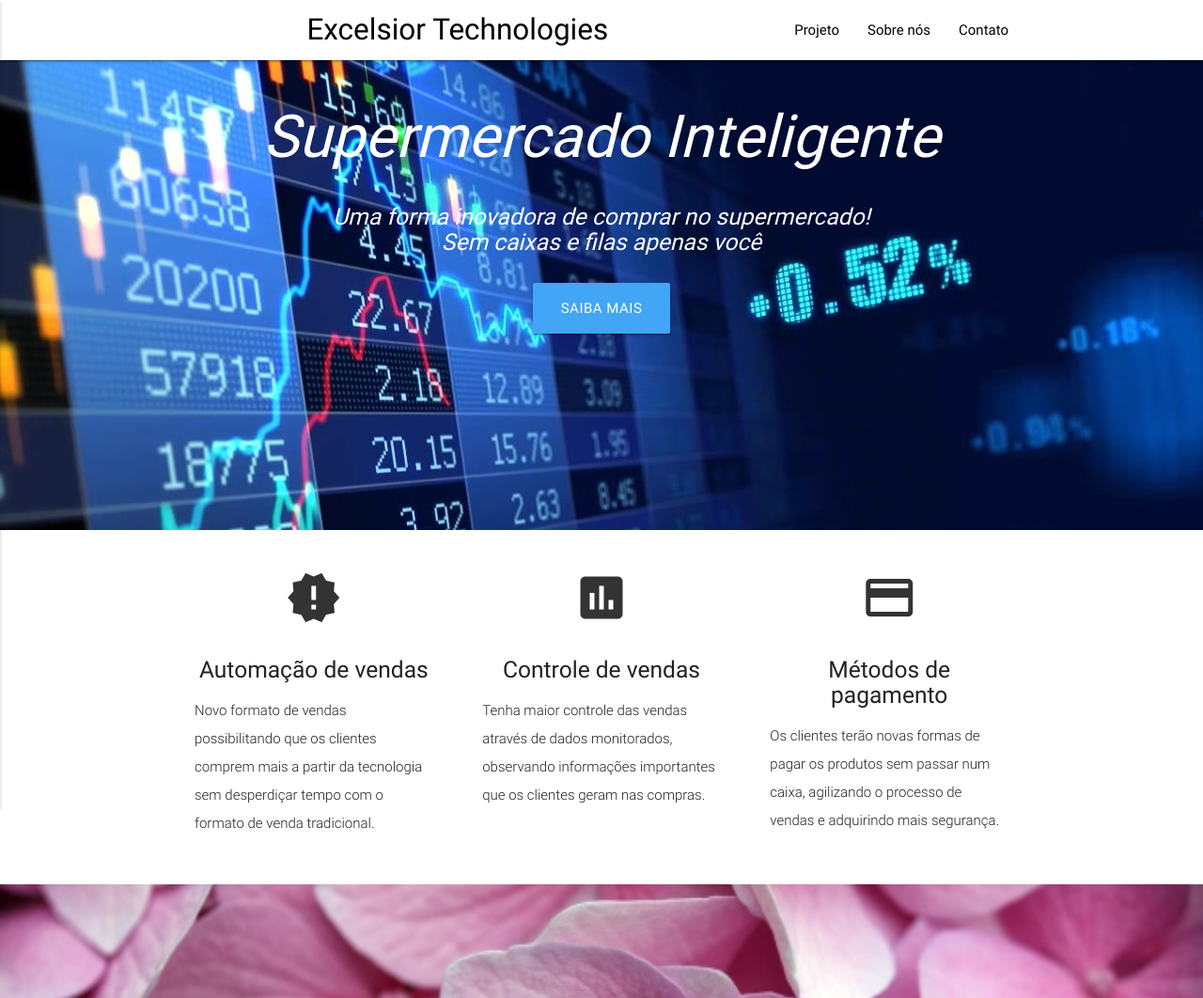
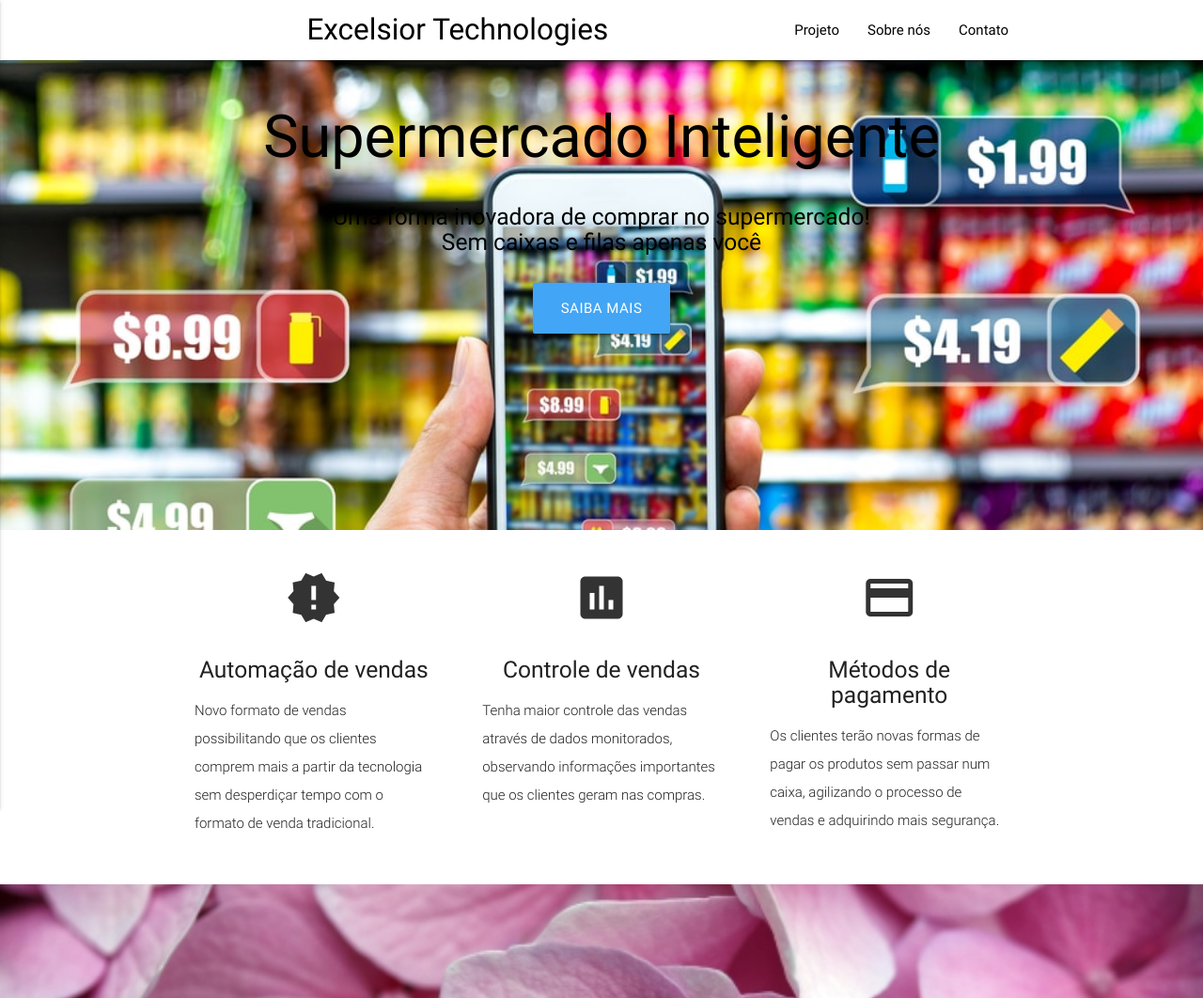
Before and after one commit to itzmatheus/projetointegradorp1, a Django app: page / in a window 1280 px wide. Shown: the top 1062 px of the page at 94% size. Run offline with Django 3.2, Linux system fonts and the light colour scheme; some libraries are stand-ins or nearby versions.

Commit message:
Alterando imagens

```diff
--- a/landingpage/templates/index.html
+++ b/landingpage/templates/index.html
@@ -45,9 +45,9 @@
     <div class="section no-pad-bot">
       <div class="container">
         <br><br>
-        <h1 class="header center white-text"><i>Supermercado Inteligente</i></h1>
+        <h1 class="header center black-text">Supermercado Inteligente</h1>
         <div class="row center">
-          <h5 class="header col s12 white-text"><i>Uma forma inovadora de comprar no supermercado! <br> Sem caixas e filas apenas você </i></h5>
+          <h5 class="header col s12 black-text">Uma forma inovadora de comprar no supermercado! <br> Sem caixas e filas apenas você</h5>
         </div>
         <div class="row center">
           <a href="#work" class="btn-large waves-effect waves-light blue lighten-1">Saiba mais</a>
@@ -56,7 +56,7 @@
 
       </div>
     </div>
-    <div class="parallax"><img src="{% static 'images/dream-infrared-meadow-2220-824x550.jpg' %}" alt="Unsplashed background img 2"></div>
+    <div class="parallax"><img src="{% static 'images/imagem3.jpg' %}" alt="Unsplashed background img 2"></div>
   </div>
 
 
```
Also changed, not shown: static/images/imagem1.jpg (added), static/images/imagem2.jpg (added), static/images/imagem3.jpg (added).
